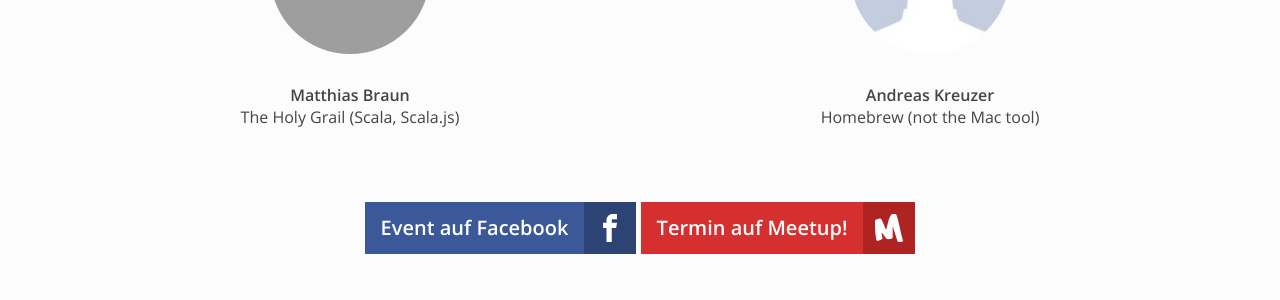
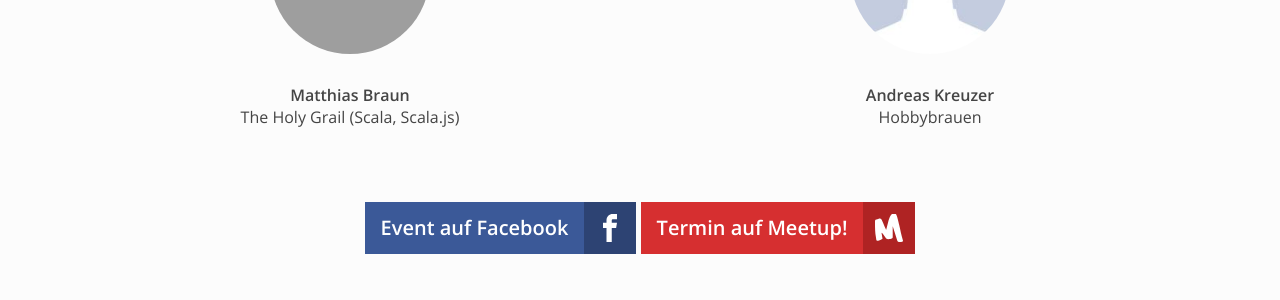
Before and after one commit to mericanAncer127/plauscherl, a Jekyll site: the page built from _plauscherl/44.html, in a window 1280 px wide. Shown: the part 440-740 px from the top of the page. Built offline with Jekyll 4.4.1, drawn with Linux system fonts in a browser that asks for light colours; grey boxes are pictures that could not be loaded.

Commit message:
Update 44.html

```diff
--- a/_plauscherl/44.html
+++ b/_plauscherl/44.html
@@ -26,6 +26,6 @@ speakers:
   img: //www.xing.com/image/b_5_1_e15ade5ab_14291982_4/matthias-braun-foto.256x256.jpg
 -
   name: Andreas Kreuzer
-  talk: Homebrew (not the Mac tool)
+  talk: Hobbybrauen
   img: /img/speaker_male_no_img.jpg
 ---
```
